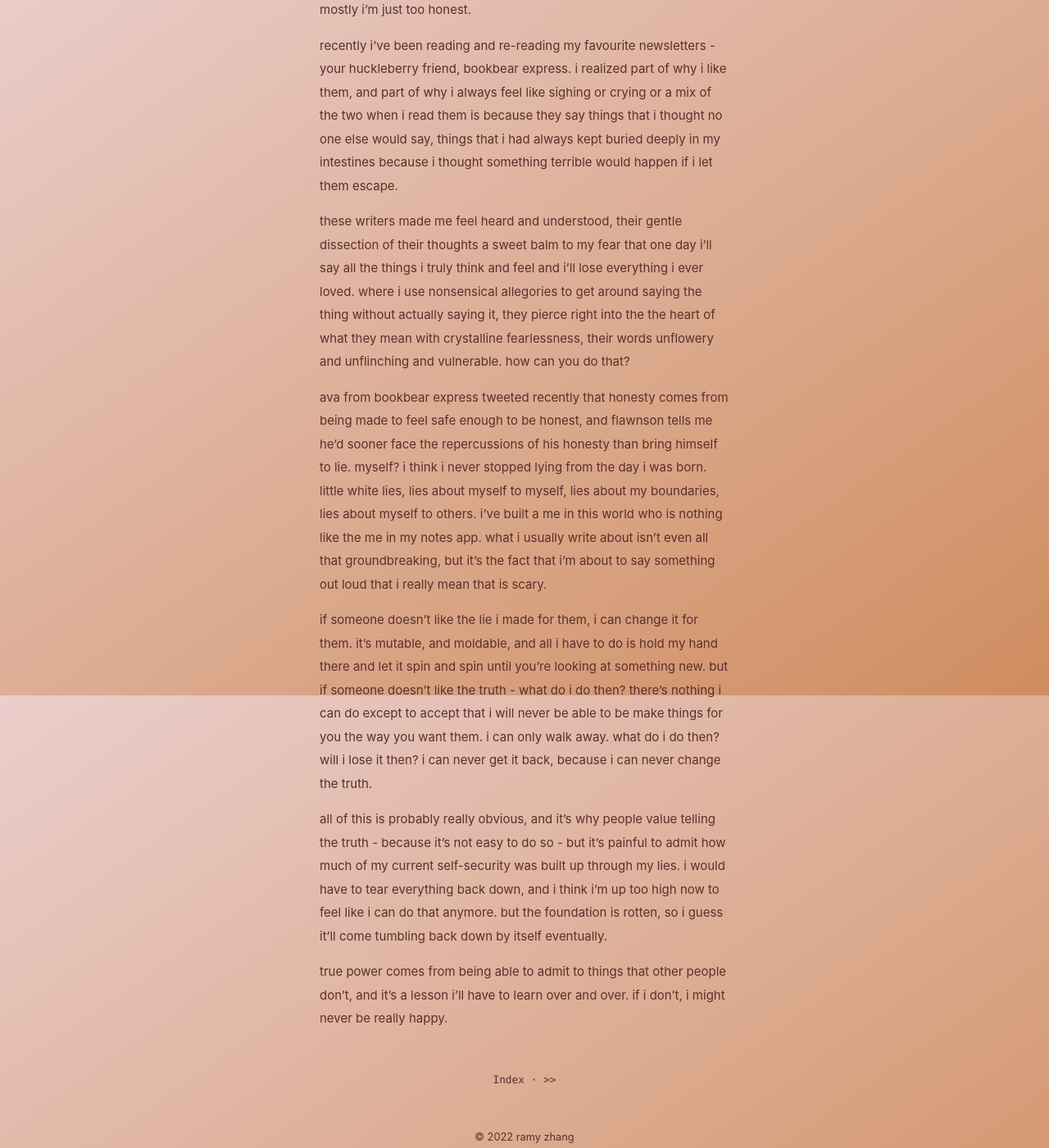
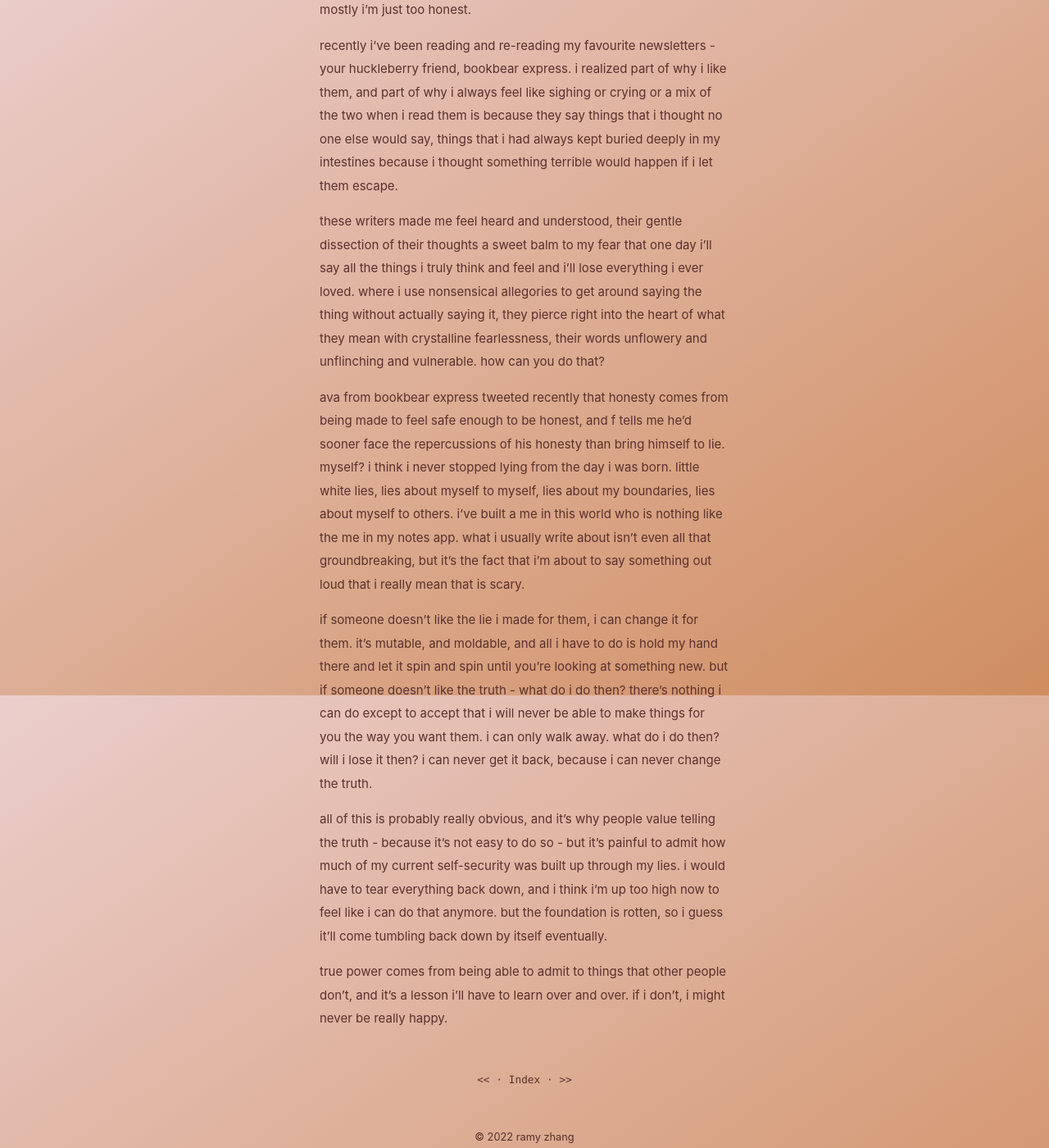
Before and after one commit to ramyzhang/blog, a Jekyll site: the page built from _posts/2022-06-14-honesty.md, in a window 1280 px wide and 1400 px high, scrolled down 952 px. Shown: the whole window at 82% size. Built offline with Jekyll 4.4.1, drawn with Linux system fonts in a browser that asks for light colours.

Commit message:
new post why

```diff
--- a/_posts/2022-06-14-honesty.md
+++ b/_posts/2022-06-14-honesty.md
@@ -10,11 +10,11 @@ since my last post, i’ve actually been writing more than i usually would - ins
 
 recently i’ve been reading and re-reading my favourite newsletters - your huckleberry friend, bookbear express. i realized part of why i like them, and part of why i always feel like sighing or crying or a mix of the two when i read them is because they say things that i thought no one else would say, things that i had always kept buried deeply in my intestines because i thought something terrible would happen if i let them escape.
 
-these writers made me feel heard and understood, their gentle dissection of their thoughts a sweet balm to my fear that one day i’ll say all the things i truly think and feel and i’ll lose everything i ever loved. where i use nonsensical allegories to get around saying the thing without actually saying it, they pierce right into the the heart of what they mean with crystalline fearlessness, their words unflowery and unflinching and vulnerable. how can you do that?
+these writers made me feel heard and understood, their gentle dissection of their thoughts a sweet balm to my fear that one day i’ll say all the things i truly think and feel and i’ll lose everything i ever loved. where i use nonsensical allegories to get around saying the thing without actually saying it, they pierce right into the heart of what they mean with crystalline fearlessness, their words unflowery and unflinching and vulnerable. how can you do that?
 
-ava from bookbear express tweeted recently that honesty comes from being made to feel safe enough to be honest, and flawnson tells me he’d sooner face the repercussions of his honesty than bring himself to lie. myself? i think i never stopped lying from the day i was born. little white lies, lies about myself to myself, lies about my boundaries, lies about myself to others. i’ve built a me in this world who is nothing like the me in my notes app. what i usually write about isn’t even all that groundbreaking, but it’s the fact that i’m about to say something out loud that i really mean that is scary.
+ava from bookbear express tweeted recently that honesty comes from being made to feel safe enough to be honest, and f tells me he’d sooner face the repercussions of his honesty than bring himself to lie. myself? i think i never stopped lying from the day i was born. little white lies, lies about myself to myself, lies about my boundaries, lies about myself to others. i’ve built a me in this world who is nothing like the me in my notes app. what i usually write about isn’t even all that groundbreaking, but it’s the fact that i’m about to say something out loud that i really mean that is scary.
 
-if someone doesn’t like the lie i made for them, i can change it for them. it’s mutable, and moldable, and all i have to do is hold my hand there and let it spin and spin until you’re looking at something new. but if someone doesn’t like the truth - what do i do then? there’s nothing i can do except to accept that i will never be able to be make things for you the way you want them. i can only walk away. what do i do then? will i lose it then? i can never get it back, because i can never change the truth.
+if someone doesn’t like the lie i made for them, i can change it for them. it’s mutable, and moldable, and all i have to do is hold my hand there and let it spin and spin until you’re looking at something new. but if someone doesn’t like the truth - what do i do then? there’s nothing i can do except to accept that i will never be able to make things for you the way you want them. i can only walk away. what do i do then? will i lose it then? i can never get it back, because i can never change the truth.
 
 all of this is probably really obvious, and it’s why people value telling the truth - because it’s not easy to do so - but it’s painful to admit how much of my current self-security was built up through my lies. i would have to tear everything back down, and i think i’m up too high now to feel like i can do that anymore. but the foundation is rotten, so i guess it'll come tumbling back down by itself eventually.
 
```
Also changed, not shown: _posts/2022-06-16-a-case-for-art.md (added, +26 -0 lines).
